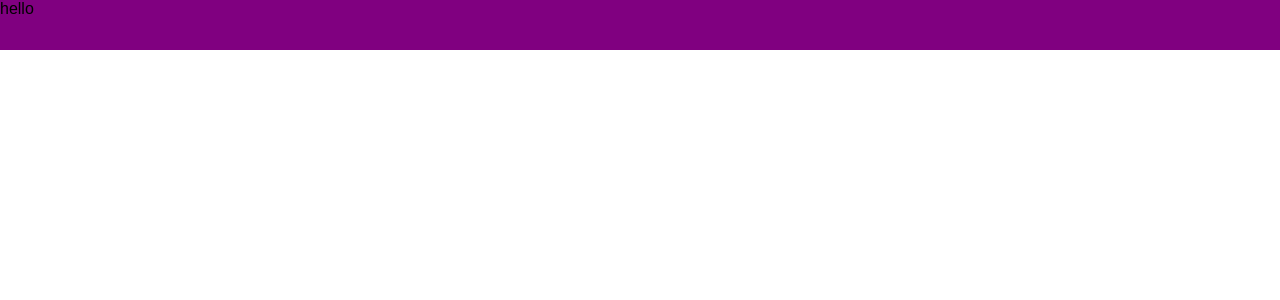
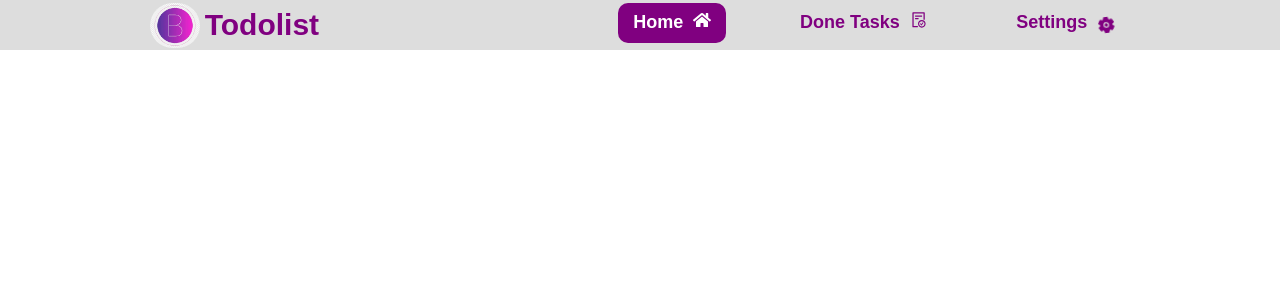
Before and after one commit to solikhov07/todolist-requests, a React (Create React App) app: page / in a window 1280 px wide. Shown: the top 300 px of the page. Built offline with nearby package versions, Linux system fonts and the light colour scheme.

Commit message:
header component is ready

```diff
--- a/package.json
+++ b/package.json
@@ -13,6 +13,7 @@
     "react-router-dom": "^5.2.0",
     "react-scripts": "5.0.1",
     "redux": "^5.0.1",
+    "uuid": "^10.0.0",
     "web-vitals": "^2.1.4"
   },
   "scripts": {
--- a/src/components/header/Header.jsx
+++ b/src/components/header/Header.jsx
@@ -1,9 +1,40 @@
-import React from 'react'
+import React, {useState} from 'react'
 import c from './Header.module.css'
+import logo from '../../assets/images/todolist-logo.webp'
+import { data } from '../../jwt/data-json.js'
+import { v4 as uuidv4 } from 'uuid'
+import { NavLink } from 'react-router-dom'
+import { MdClose, MdMenu } from "react-icons/md";
 const Header = () => {
+    const {header_nav_ul_options} = data
+    const [navSidebarState, setNavSidebarState] = useState(false)
     return (
         <header>
-          hello
+         <div className={c.header_logo__wrapper}>
+         <div className={c.header__logo}>
+             <img src={logo} alt="" />
+         </div>
+         <strong className={c.header_text_logo}>Todolist</strong>
+         </div>
+         <i onClick={() => {
+                     setNavSidebarState(true)
+                 }} className={c.header_nav_btn}><MdMenu/></i>
+         <nav style={navSidebarState ? {right: 0} : {right: -100+"%"}} className={c.header__nav}>
+             <div className={c.header_nav_sidebar_close}>
+                 <span onClick={() => {
+                     setNavSidebarState(false)
+                 }}><MdClose/></span>
+             </div>
+             <ul className={c.header_nav_ul__wrapper}>
+                 {
+                     header_nav_ul_options.map(e => <li className={c.header_nav_li} key={uuidv4()}><NavLink exact activeClassName={c.header_active_link} to={e.nav_link}>
+                         <span>{e.title}</span> <span className={e.title.includes('Settings') ? `${c.animated_settings_icon}` : ""}>{e.icon}</span>
+                     </NavLink>
+                     </li>
+                     )
+                 }
+             </ul>
+         </nav>
         </header>
     )
 }
--- a/src/components/header/Header.module.css
+++ b/src/components/header/Header.module.css
@@ -1,5 +1,151 @@
 header{
     width: 100%;
     height: 50px;
+    background-color: var(--main-styled-white-color);
+    display: flex;
+    align-items: center;
+    justify-content: space-around;
+}
+
+.header_logo__wrapper{
+    display: flex;
+    align-items: center;
+    height: 100%;
+}
+
+.header__logo{
+    width: 50px;
+    height: 90%;
+}
+
+.header__logo > img{
+    width: 100%;
+    height: 100%;
+    object-fit: cover;
+    border-radius: 30px;
+}
+
+.header_text_logo{
+    font-size: 30px;
+    padding-left: 5px;
+    color: var(--main-primary-color);
+}
+
+.header_nav_btn{
+    font-size: 30px;
     background-color: var(--main-primary-color);
+    color: var(--main-white-color);
+    width: 50px;
+    height: 80%;
+    border-radius: 10px;
+    display: none;
+    place-items: center;
+    cursor: pointer;
 }
+
+.header__nav{
+    width: 40%;
+    height: 100%;
+}
+
+.header_nav_right{
+    right: -100%;
+}
+
+.header_nav_ul__wrapper{
+    width: 100%;
+    height: 100%;
+    display: flex;
+    align-items: center;
+    justify-content: space-between;
+    list-style: none;
+}
+
+.header_nav_sidebar_close{
+    display: none;
+    width: 100%;
+    justify-content: flex-start;
+    font-size: 25px;
+    padding: 10px 5px;
+    cursor: pointer;
+}
+
+.header_nav_li{
+    height: 90%;
+}
+
+.header_active_link{
+    background-color: var(--main-primary-color);
+    color: var(--main-white-color) !important;
+    border-radius: 10px;
+}
+
+.header_nav_li > a{
+    text-decoration: none;
+    font-size: 18px;
+    color: var(--main-primary-color);
+    font-weight: 600;
+    display: flex;
+    align-items: center;
+    cursor: pointer;
+    height: 90%;
+    padding: 0 10px;
+    white-space: nowrap;
+}
+
+.header_nav_li > a > span{
+    padding: 0 5px;
+}
+
+.animated_settings_icon{
+    animation: rotate 1s linear infinite;
+    transform-origin: center;
+}
+
+@keyframes rotate {
+    from {
+        transform: rotate(0deg);
+    }
+    to {
+        transform: rotate(360deg);
+    }
+}
+
+
+@media only screen and (max-width: 990px){
+    .header__nav{
+        width: 400px;
+    }
+}
+
+@media only screen and (max-width: 768px){
+    header{
+        justify-content: space-between;
+        padding: 0 10px;
+    }
+    .header_nav_btn{
+        display: grid;
+    }
+    .header__nav{
+        position: fixed;
+        transition: 1s;
+        top: 0;
+        right: 0;
+        background-color: var(--main-white-color);
+    }
+    .header_nav_ul__wrapper{
+        display: block;
+    }
+    .header_nav_sidebar_close{
+        display: block;
+    }
+    .header_nav_li{
+        height: 40px;
+    }
+}
+
+@media only screen and (max-width: 400px){
+    .header__nav{
+        width: 100%;
+    }
+}
--- a/src/index.css
+++ b/src/index.css
@@ -8,4 +8,5 @@
 :root{
   --main-primary-color: purple;
   --main-white-color: #fff;
+  --main-styled-white-color: rgb(221, 221, 221);
 }
--- /dev/null
+++ b/src/jwt/data-json.js
@@ -0,0 +1,22 @@
+import { AiOutlineFileDone } from "react-icons/ai";
+import { IoSettings } from "react-icons/io5";
+import { FaHome } from "react-icons/fa";
+export const data = {
+    header_nav_ul_options: [
+        {
+            nav_link: "/",
+            title: "Home",
+            icon : <FaHome/>
+        },
+        {
+            nav_link: "/requests",
+            title: "Done Tasks",
+            icon : <AiOutlineFileDone/>
+        },
+        {
+            nav_link: "/account",
+            title: "Settings",
+            icon: <IoSettings/>
+        }
+    ]
+}
--- a/src/routes/home/Home.jsx
+++ b/src/routes/home/Home.jsx
@@ -4,7 +4,6 @@ import c from './Home.module.css'
 const Home = () => {
     return (
         <div>
-        <Header/>
         </div>
     )
 }
--- a/src/routes/routes.js
+++ b/src/routes/routes.js
@@ -1,10 +1,12 @@
 import React from 'react'
 import { Route } from 'react-router-dom'
+import Header from '../components/header/Header'
 import DoneRequest from './done_request/DoneRequest'
 import Home from './home/Home'
 const routes = () => {
     return (
         <>
+        <Header/>
             <Route exact path='/'>
            <Home/>
             </Route>
```
Also changed, not shown: src/assets/images/todolist-logo.webp, 1 other file (tests, documents, lock files or other folders).
